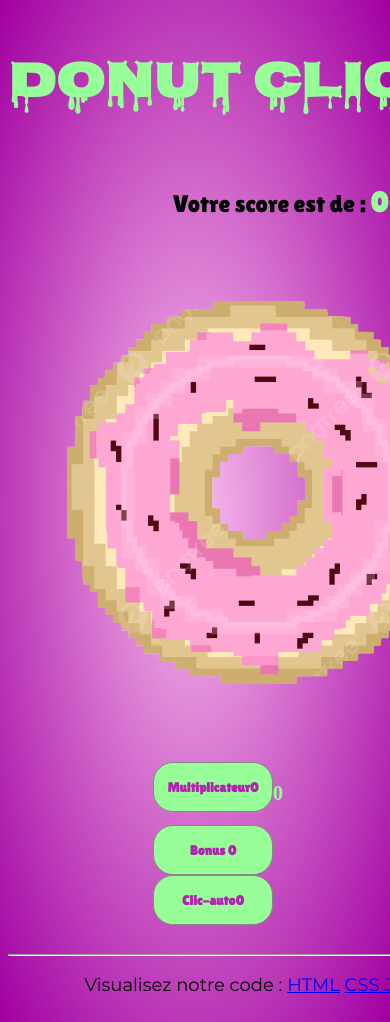
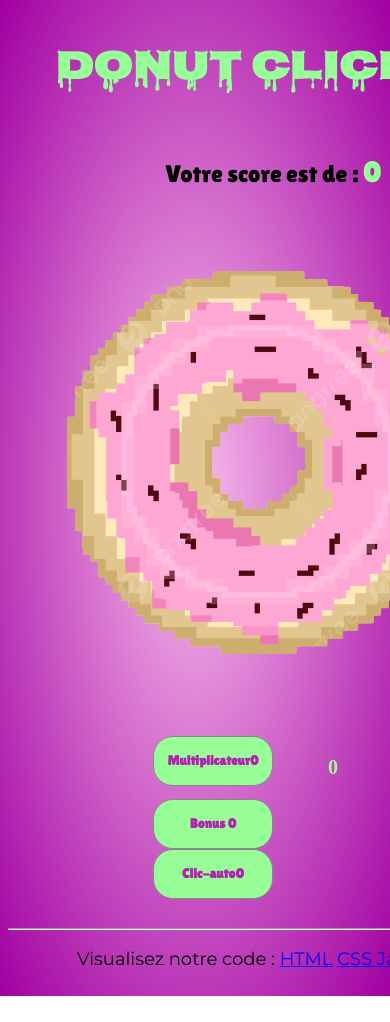
Before and after one commit to MarineVH/cookie-clicker-test, a website built with Vite: page cookie-clicker/index.html in a window 390 px wide. Shown: the top 1022 px of the page. After the commit the page ends 996 px from the top, so only its background shows below. Built offline with nearby package versions, Linux system fonts and the light colour scheme.

Commit message:
img-resp

```diff
--- a/cookie-clicker/index.html
+++ b/cookie-clicker/index.html
@@ -20,7 +20,9 @@
 
    <p id="result">Votre score est de : <span id="score">0</span></p>
 
+     <div id="img-resp">
     <img id="donut" src="img/donut-removebg-preview.png" alt="Donut">
+    </div>
 
     <div id="setup">
       <button type="button" id="-btn-multi">Multiplicateur<span id="prix-multi">0</span></button>
--- a/cookie-clicker/style.css
+++ b/cookie-clicker/style.css
@@ -18,11 +18,12 @@
   header{
     grid-column: 1/5;
     grid-row: 1;
+    text-align: center;
   }
   h1 {
     font-family: nosifer;
     text-align: center;
-    font-size: 50px;
+    font-size: 40px;
     color: #98FF98;
   }
   .container {
@@ -42,11 +43,14 @@
     display: grid;
     grid-template-columns: repeat(2, 1fr);
     grid-template-rows: repeat(3, auto);
-    grid-column: 2/3;
+    grid-column: 1/5;
     grid-row: 4;
     max-width: 250px;
     padding: 20px;
+    margin: 0 auto;
+    justify-content: center;
   }
+
   #setup button{
     width: 120px;
     height: 50px;
@@ -56,6 +60,8 @@
     color: #B123AF;
     font-weight: bold;
     font-family: lilita;
+
+
   }
   #score {
     font-size: 28px;
@@ -87,13 +93,15 @@
     grid-row: 3;
   }
 
-
+  #img-resp {
+    max-width: 100%;
+    height: auto;
+  }
   #donut {
     width: 500px;
     height: 500px;
     grid-column: 1/5;
     grid-row: 3;
-    justify-content: center;
   }
 
   footer {
@@ -105,6 +113,7 @@
   }
 
 }
+
 /*version pc*/
 
 @media screen and (min-width: 769px){
@@ -185,12 +194,14 @@
     grid-row: 3;
   }
 
-
+  #img-resp {
+     grid-column: 2;
+    grid-row: 3/4;
+  }
   #donut {
     width: 500px;
     height: 500px;
-    grid-column: 2;
-    grid-row: 3/4;
+
   }
 
   footer {
```
